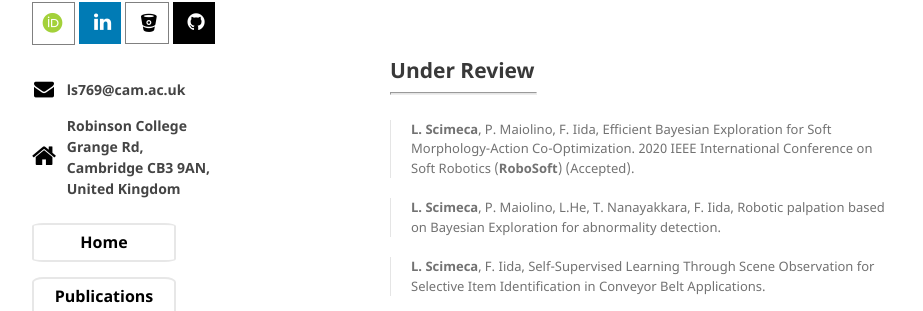
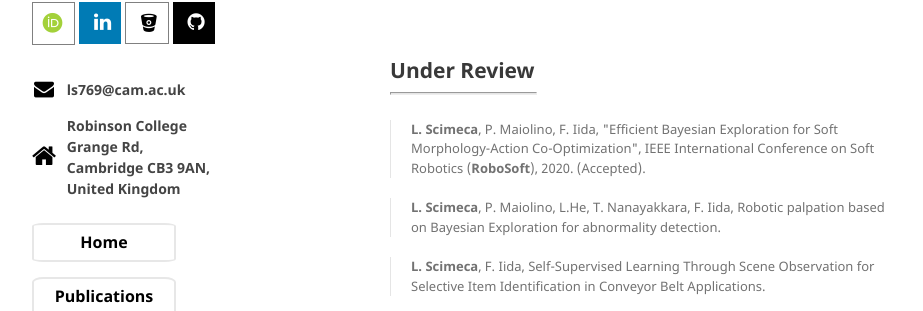
Before and after one commit to lucascimeca/lucascimeca.github.io, a Jekyll site: the page built from publications.md, in a window 1280 px wide and 900 px high. Shown: the part 109-420 px from the top of the window, without its empty margins (180-1103 px from the left). Built offline with Jekyll 4.4.1, drawn with Linux system fonts in a browser that asks for light colours; nearby versions of some CDN libraries; some web fonts are replaced; the repository's description, which GitHub fills in, is left out; our own code applies the rules of GitHub Pages for plain Markdown files.

Commit message:
Update publications.md

```diff
--- a/publications.md
+++ b/publications.md
@@ -9,7 +9,7 @@ layout: default
 
 ## [](#review) Under Review
 <hr style="width: 145px">
-> <div style="font-size: 13px"><b>L. Scimeca</b>, P. Maiolino, F. Iida, Efficient Bayesian Exploration for Soft Morphology-Action Co-Optimization. 2020 IEEE International Conference on Soft Robotics (<b>RoboSoft</b>) (Accepted).</div>
+> <div style="font-size: 13px"><b>L. Scimeca</b>, P. Maiolino, F. Iida, "Efficient Bayesian Exploration for Soft Morphology-Action Co-Optimization", IEEE International Conference on Soft Robotics (<b>RoboSoft</b>), 2020. (Accepted).</div>
 <p></p>
 
 > <div style="font-size: 13px"><b>L. Scimeca</b>, P. Maiolino, L.He, T. Nanayakkara, F. Iida, Robotic palpation based on Bayesian Exploration for abnormality detection.</div>
```
